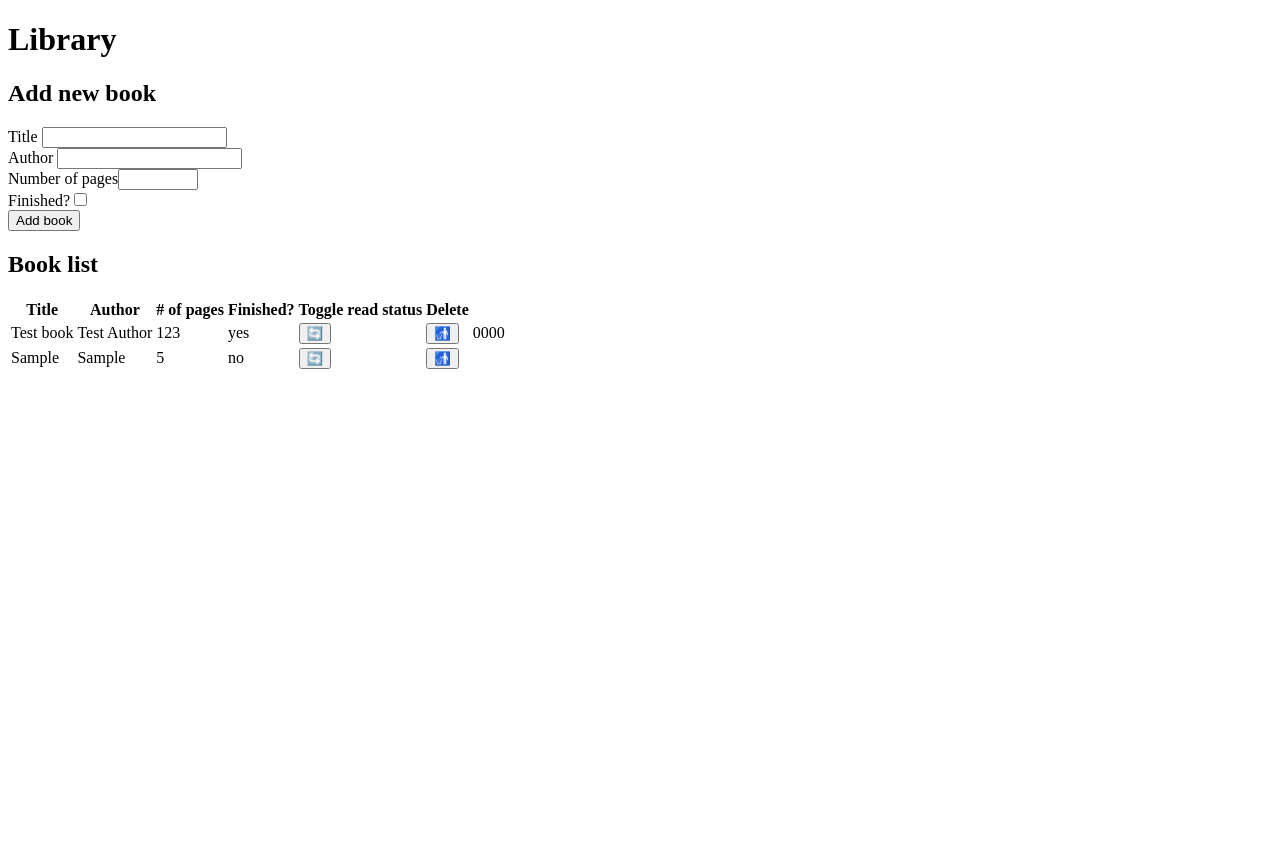
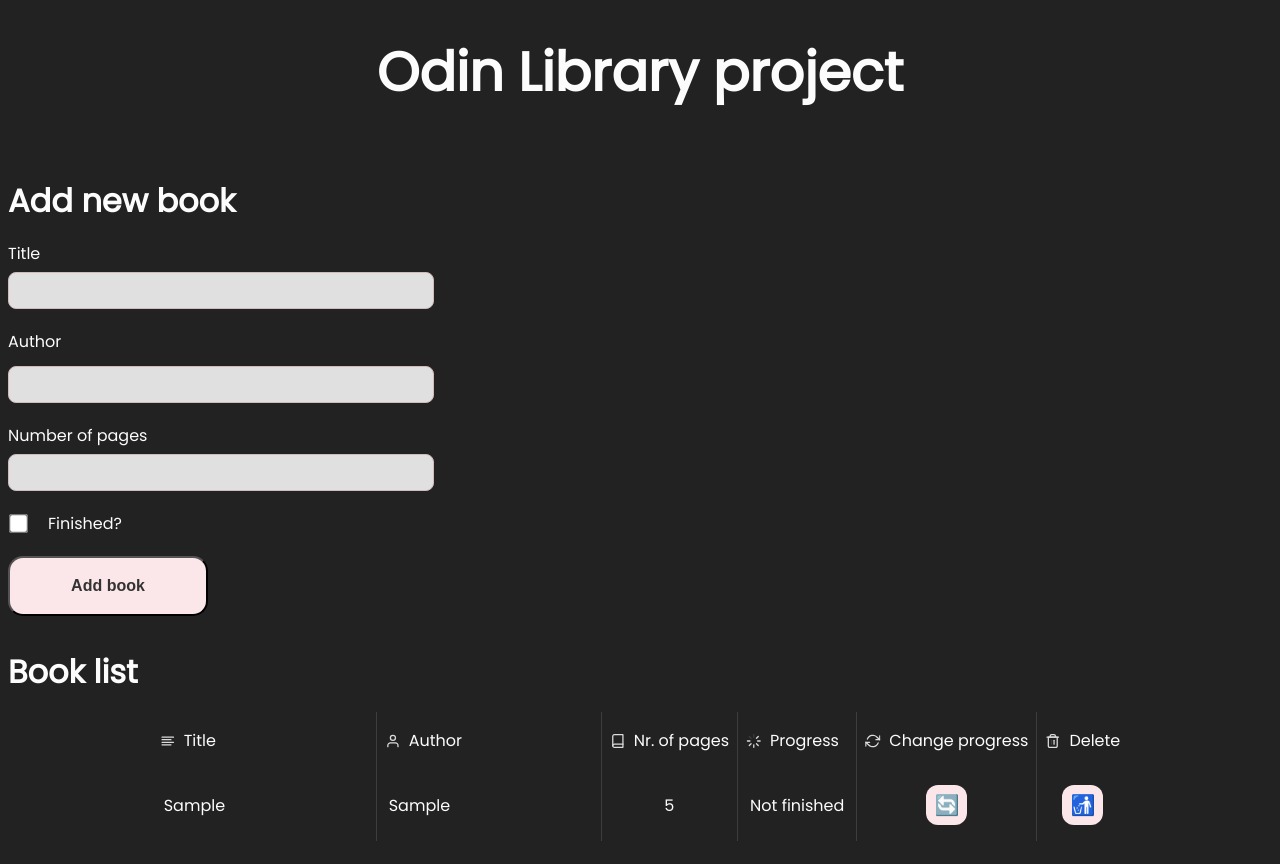
Before and after one commit to OleksandrKur/odin-library, a plain HTML site: page index.html in a window 1280 px wide. Both pictures are taken after typing "Sample", "Sample", "5" into the empty fields and a click on the button "Add book". Before the commit the page ends 800 px from the top, so only its background shows below. Drawn offline with Linux system fonts and the light colour scheme.

Commit message:
Refactor add data to the table function, add styling, remove test table row, remove debug console.log commands

```diff
--- a/index.html
+++ b/index.html
@@ -5,14 +5,16 @@
     <meta name="viewport" content="width=device-width, initial-scale=1.0">
     <title>Library</title>
     <link rel="stylesheet" href="styles.css">
+    <link href='https://fonts.googleapis.com/css?family=Poppins' rel='stylesheet'>
 </head>
 <body>
     <header>
         <div class="container">
-            <h1>Library</h1>
+            <h1>Odin Library project</h1>
         </div>
     </header>
     <main>
+        <div class="container">
             <div class="inputs">
                 <h2>Add new book</h2>
 
@@ -40,19 +42,21 @@
                 <table id="book-list">
                     <thead>
                         <tr class="table-header">
-                        <th>Title</th>
-                        <th>Author</th>
-                        <th># of pages</th>
-                        <th>Finished?</th>
-                        <th>Toggle read status</th>
-                        <th>Delete</th>
+                            <th><img class="icon" src="/assets/title.svg" alt="title icon">Title</th>
+                            <th><img class="icon" src="/assets/author.svg" alt="author icon">Author</th>
+                            <th><img class="icon" src="/assets/pages.svg" alt="pages icon">Nr. of pages</th>
+                            <th><img class="icon" src="/assets/progress.svg" alt="progress icon">Progress</th>
+                            <th><img class="icon" src="/assets/toggle.svg" alt="toggle icon">Change progress</th>
+                            <th><img class="icon" src="/assets/delete.svg" alt="delete icon">Delete</th>
                         </tr>
                     </thead>
                     <tbody>
-                    <tr class="table-row"><td>Test book</td><td>Test Author</td><td>123</td><td>yes</td><td><button class="changeStatus" data-id="1">🔄</button></td><td><button class="deleteBook" data-id="1">🚮</button></td><td>0000</td></tr>
+
                     </tbody>
                 </table>
             </div>
+        </div>
+
     </main>
 
     <script src="main.js"></script>
--- a/main.js
+++ b/main.js
@@ -34,67 +34,33 @@ function addBookToLibrary(book) {
     let tableRow = document.createElement("tr");
     tableRow.classList.add("table-row");
     table.appendChild(tableRow);
-    addTitleCell(lastBook);
-    addAuthorCell(lastBook);
-    addPagesCell(lastBook);
-    addReadStatusCell(lastBook);
-    addChangeStatusCell(lastBook);
-    addDeleteButtonCell(lastBook);
+    addCell(lastBook.title);
+    addCell(lastBook.author);
+    addCell(lastBook.pages);
+    addCell(lastBook.read ? "Finished" : "Not finished");
+    createButton("🔄", lastBook.id, "changeStatus", changeStatus);
+    createButton("🚮", lastBook.id, "deleteBook", removeBook);
 
-    function addTitleCell(lastBook){
-      let titleCell = document.createElement("td");
-      titleCell.textContent = lastBook.title;
-      table.lastChild.appendChild(titleCell);
+
+    function addCell(text){
+      let newCell = document.createElement("td");
+      newCell.textContent = text;
+      table.lastChild.appendChild(newCell);
     }
-    function addAuthorCell(lastBook){
-      let authorCell = document.createElement("td");
-      authorCell.textContent = lastBook.author;
-      table.lastChild.appendChild(authorCell);
-    }
-    function addPagesCell(lastBook){
-      let pagesCell = document.createElement("td");
-      pagesCell.textContent = lastBook.pages;
-      table.lastChild.appendChild(pagesCell);
-    }
-    function addReadStatusCell(lastBook){
-      let readStatusCell = document.createElement("td");
-      readStatusCell.textContent = lastBook.read? "yes" : "no";
-      table.lastChild.appendChild(readStatusCell);
 
-    }
-    function addChangeStatusCell(lastBook){
-      let changeStatusCell = document.createElement("td");
-      let changeStatusButton = document.createElement("button");
-      changeStatusButton.classList.add("changeStatus");
-      changeStatusButton.innerHTML = "🔄"
-      changeStatusButton.setAttribute("data-id", lastBook.id)
-      changeStatusButton.onclick = function(event){
-        changeStatus(event.target);
+    function createButton(text, id, cssClass, buttonFunction){
+      let buttonCell = document.createElement("td");
+      let button = document.createElement("button");
+      button.classList.add(cssClass);
+      button.classList.add("button-small");
+      button.innerHTML = text;
+      button.setAttribute("data-id", id)
+      button.onclick = function(event){
+        buttonFunction(event.target);
         event.preventDefault();
       }
-      table.lastChild.appendChild(changeStatusCell);
-      changeStatusCell.appendChild(changeStatusButton);
-    }
-    function addDeleteButtonCell(lastBook){
-      let deleteBookCell = document.createElement("td");
-      let deleteBookButton = document.createElement("button");
-      deleteBookButton.classList.add("deleteBook");
-      deleteBookButton.innerHTML = "🚮"
-      deleteBookButton.setAttribute("data-id", lastBook.id);
-      deleteBookButton.onclick = function(event){
-        removeBook(event.target);
-
-      }
-      table.lastChild.appendChild(deleteBookCell);
-      deleteBookCell.appendChild(deleteBookButton);
-    }
-
-    //                                          DELETE
-    function addIdCell(lastBook){
-      let idCell = document.createElement("td");
-      idCell.textContent = lastBook.id;
-      table.lastChild.appendChild(idCell);
-      table.lastChild.appendChild(idCell);
+      table.lastChild.appendChild(buttonCell);
+      buttonCell.appendChild(button);
     }
   }
 
@@ -108,6 +74,7 @@ function processForm(){
   const read = readInput.checked ? true : false;
 
   if (title === "" || author === "" || pages === ""){
+    alert("Need to fill all inputs");
     return;
   }
 
@@ -125,11 +92,9 @@ function clearForm(){
 }
 
 function removeBook(removeButton){
-
   let currentBookId = Number(removeButton.getAttribute("data-id"));
 
   let currentBookIndex = myLibrary.findIndex((element) => element.id === currentBookId);
-  console.log(currentBookIndex);
   myLibrary.splice(currentBookIndex, 1);
 
   let currentRow = removeButton.parentElement.parentElement;
@@ -141,6 +106,5 @@ function changeStatus(changeButton){
   let currentBookIndex = myLibrary.findIndex((element) => element.id === currentBookId);
   myLibrary[currentBookIndex].read = myLibrary[currentBookIndex].read == true ? false : true;
   let readStatusCell = changeButton.parentElement.previousSibling;
-  readStatusCell.textContent = readStatusCell.textContent == "yes" ? "no" : "yes"
-  console.log(myLibrary[currentBookIndex]);
+  readStatusCell.textContent = readStatusCell.textContent == "Not finished" ? "Finished" : "Not finished"
 }
--- a/styles.css
+++ b/styles.css
@@ -0,0 +1,148 @@
+body{
+    font-family: "Poppins", sans-serif;
+    font-size: 16px;
+    color: #FCFCFC;
+    background-color: #222222;
+
+}
+
+h1{
+    font-weight: 800;
+    font-size: 54px;
+    text-align: center;
+    margin: 0;
+}
+h2{
+    font-weight: 600;
+    font-size: 32px;
+    margin: 0 0 16px 0;
+}
+
+.container{
+    max-width: 1280px;
+    margin: 0 auto;
+    padding: 24px 0;
+}
+.container>div{
+    padding: 16px 0;
+}
+table{
+    border-spacing: 0;
+    margin: 0 auto;
+}
+tr>*{
+    border:none;
+    border-right: #3D3D3D 1px solid;
+}
+tr>*:last-child{
+    border: none;
+}
+th, td{
+    text-align: left;
+    font-weight: 500;
+    padding: 16px 12px;
+}
+
+td{
+
+}
+th{
+    padding: 16px 8px;
+    text-align: left;
+}
+
+.button-small{
+    text-align: center;
+    display: block;
+    margin: 0px auto;
+    padding: 8px;
+    font-size: 20px;
+    border-radius: 12px;
+    border: none;
+    cursor: pointer;
+    background-color: #FBE7E9;
+}
+.button-small:hover{
+    background-color: #c5b7b8;
+}
+.icon{
+    margin-bottom: -3px;
+    margin-right: 8px;
+    width: 16px;
+    height: 16px;
+}
+tr>*:nth-child(1),
+tr>*:nth-child(2){
+    min-width: 200px;
+}
+tr>td:nth-child(3){
+    text-align: center;
+}
+form{
+    display: flex;
+    flex-direction: column;
+    gap: 20px;
+}
+.form-group{
+    display: flex;
+    flex-direction: column;
+    align-items: flex-start;
+    gap: 6px;
+}
+.form-group input{
+    width: 400px;
+}
+
+.form-group:nth-child(4){
+    flex-direction: row-reverse;
+    justify-content: flex-end;
+    align-items: center;
+    text-align: left;
+    gap: 20px;
+}
+.form-group:nth-child(4)>*{
+    flex-grow: 0;
+    flex-shrink: 0;
+    width: auto;
+}
+
+input[type='checkbox'] {
+    transform: scale(1.5);
+}
+
+
+form button{
+  appearance: none;
+  background-color: #FBE7E9;
+  border-radius: 15px;
+  display: block;
+  max-width: 200px;
+  color: #333333;
+  cursor: pointer;
+  display: inline-block;
+  font-size: 16px;
+  font-weight: 600;
+  line-height: normal;
+  margin: 0;
+  min-height: 60px;
+  min-width: 0;
+  outline: none;
+  padding: 16px 24px;
+  text-align: center;
+  text-decoration: none;
+  transition: all 300ms cubic-bezier(.23, 1, 0.32, 1);
+  user-select: none;
+  -webkit-user-select: none;
+  touch-action: manipulation;
+  width: 100%;
+  will-change: transform;
+}
+form button:hover{
+    background-color: #c5b7b8;
+}
+form input{
+    padding: 10px 12px;
+    background-color: #e0e0e0;
+    border-radius: 8px;
+    border: 1px rgb(207, 187, 187) solid;
+}
```
Also changed, not shown: assets/author.svg (added), assets/delete.svg (added), assets/pages.svg (added), assets/progress.svg (added), assets/title.svg (added), assets/toggle.svg (added). Lines whose indentation alone changed are shown as unchanged.
